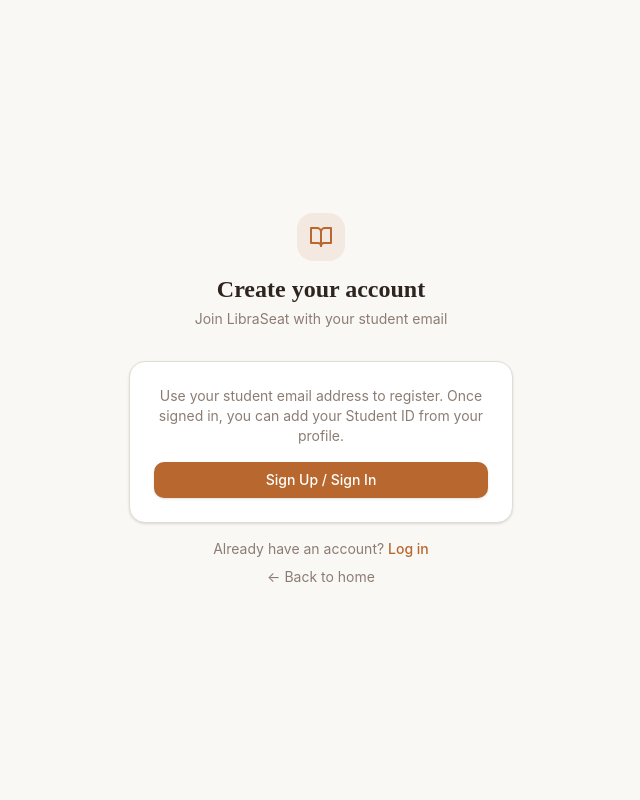
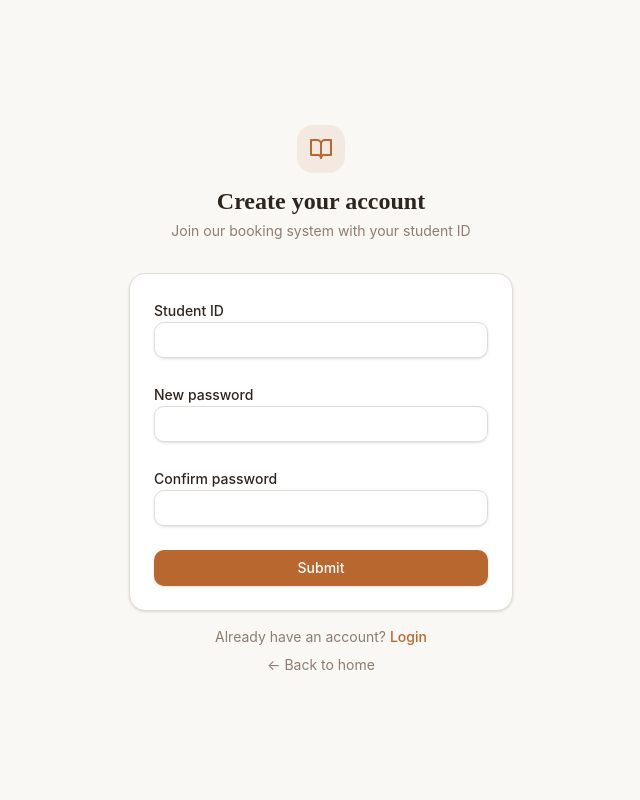
Before and after one commit to dtran2108/library-seat-saving-system, a Flask app: page /sign-up in a window 1280 px wide. Shown: the whole page, without its empty margins (319-959 px from the left). Run offline with Flask 3, Linux system fonts and the light colour scheme; style sheets or scripts are compiled from the project's sources.

Commit message:
add sign up page

```diff
--- a/forms/auth.py
+++ b/forms/auth.py
@@ -6,3 +6,9 @@ class LoginForm(FlaskForm):
     username = StringField('Student ID', validators=[DataRequired()])
     password = PasswordField('Password', validators=[DataRequired()])
     submit = SubmitField('Submit')
+
+class SignUpForm(FlaskForm):
+    username = StringField('Student ID', validators=[DataRequired(), Length(10)])
+    password = PasswordField('New password', validators=[DataRequired()])
+    confirm_password = PasswordField('Confirm password', validators=[DataRequired()])
+    submit = SubmitField('Submit')
--- a/main.py
+++ b/main.py
@@ -1,7 +1,7 @@
 from flask import Flask, render_template
 import secrets
 
-from forms import LoginForm
+from forms import LoginForm, SignUpForm
 from flask_wtf import CSRFProtect
 
 app = Flask(__name__)
@@ -25,19 +25,19 @@ def index():
 
 @app.route("/login", methods=['GET', 'POST'])
 def login():
-    form = LoginForm()
+    login_form = LoginForm()
     message = ""
-    if form.validate_on_submit():
+    if login_form.validate_on_submit():
         message = "Invalid login credentials!"
-    return render_template("auth/login.html", form=form, message=message)
+    return render_template("auth/login.html", form=login_form, message=message)
 
 @app.route("/sign-up", methods=['GET', 'POST'])
 def sign_up():
-    form = LoginForm()
+    sign_up_form = SignUpForm()
     message = ""
-    if form.validate_on_submit():
+    if sign_up_form.validate_on_submit():
         message = "Invalid login credentials!"
-    return render_template("auth/sign-up.html", form=form, message=message)
+    return render_template("auth/sign-up.html", form=sign_up_form, message=message)
 
 
 if __name__ == "__main__":
--- a/templates/auth/sign-up.html
+++ b/templates/auth/sign-up.html
@@ -1,6 +1,7 @@
-{% extends "layout.html" %} {# Import your UI macros #} {% from
-"components/ui/button.html" import Button %} {% from "components/ui/icon.html"
-import Icon %} {% block title %}Create Account{% endblock %} {% block content %}
+{% extends "layout.html" %} {% from "components/ui/button.html" import Button %}
+{% from "components/ui/icon.html" import Icon %} {% from
+"components/ui/input.html" import Input %} {% block title %}Login{% endblock %}
+{% block content %}
 <div class="min-h-screen bg-background flex items-center justify-center px-4">
   <div class="w-full max-w-sm">
     <!-- Header Section -->
@@ -14,19 +15,42 @@ import Icon %} {% block title %}Create Account{% endblock %} {% block content %}
         Create your account
       </h1>
       <p class="text-muted-foreground text-sm mt-1">
-        Join LibraSeat with your student email
+        Join our booking system with your student ID
       </p>
     </div>
 
     <!-- Card Section -->
     <div class="bg-card border border-border rounded-2xl p-6 shadow-sm">
-      <p class="text-sm text-muted-foreground mb-4 text-center">
-        Use your student email address to register. Once signed in, you can add
-        your Student ID from your profile.
-      </p>
+      <form method="POST" action="" class="space-y-6">
+        {{ form.hidden_tag() }}
 
-      <form action="{{ url_for('login') }}" method="POST">
-        {{ Button("Sign Up / Sign In", class="w-full", type="submit") }}
+        <div class="space-y-1">
+          {{ form.username.label(class="text-sm font-medium leading-none
+          text-foreground") }} {{ Input(form.username) }} {% for error in
+          form.username.errors %}
+          <span class="text-sm text-destructive">[{{ error }}]</span>
+          {% endfor %}
+        </div>
+
+        <div class="space-y-1">
+          {{ form.password.label(class="text-sm font-medium leading-none
+          text-foreground") }} {{ Input(form.password) }} {% for error in
+          form.password.errors %}
+          <span class="text-sm text-destructive">[{{ error }}]</span>
+          {% endfor %}
+        </div>
+
+        <div class="space-y-1">
+          {{ form.confirm_password.label(class="text-sm font-medium leading-none
+          text-foreground") }} {{ Input(form.confirm_password) }} {% for error in
+          form.confirm_password.errors %}
+          <span class="text-sm text-destructive">[{{ error }}]</span>
+          {% endfor %}
+        </div>
+
+        <div>
+          {{ Button(form.submit.label.text, class="w-full", type="submit") }}
+        </div>
       </form>
     </div>
 
@@ -37,7 +61,7 @@ import Icon %} {% block title %}Create Account{% endblock %} {% block content %}
         href="{{ url_for('login') }}"
         class="text-primary font-medium hover:underline"
       >
-        Log in
+        Login
       </a>
     </p>
     <p class="text-center text-sm text-muted-foreground mt-2">
```
